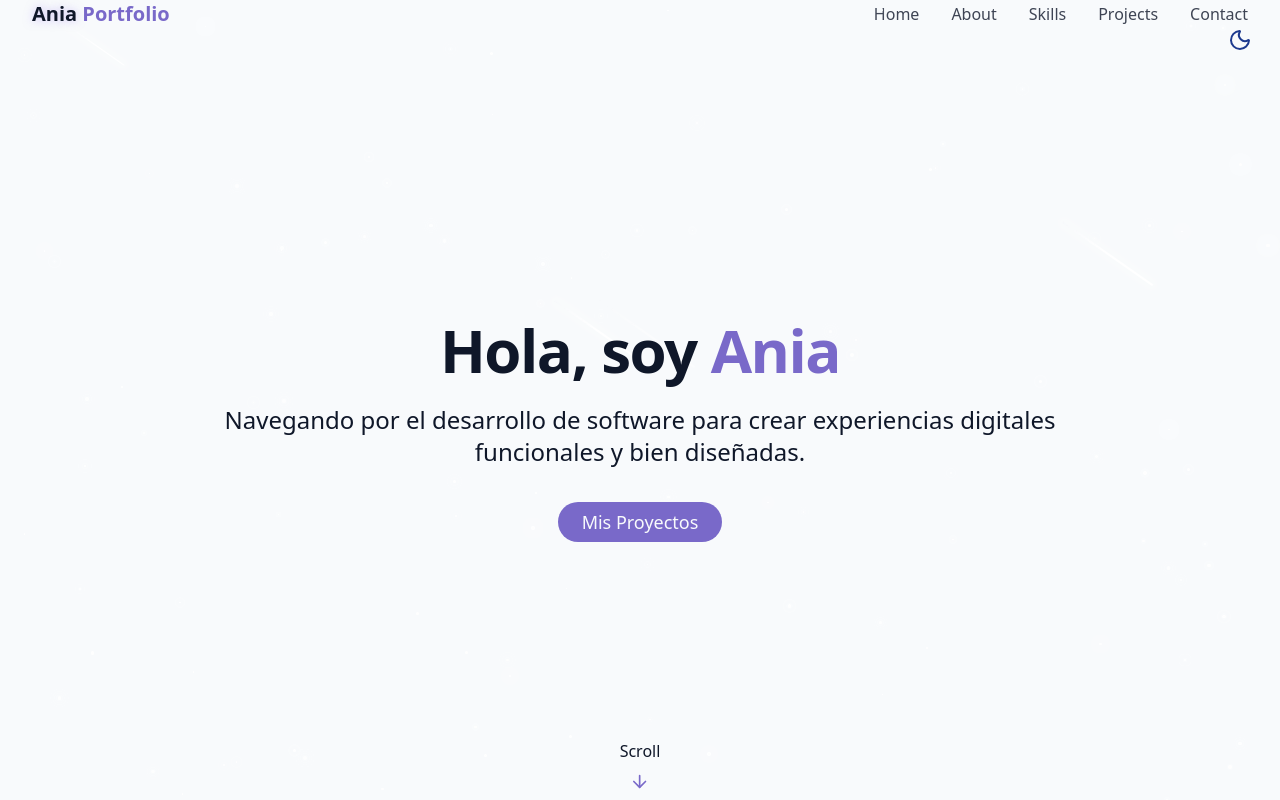
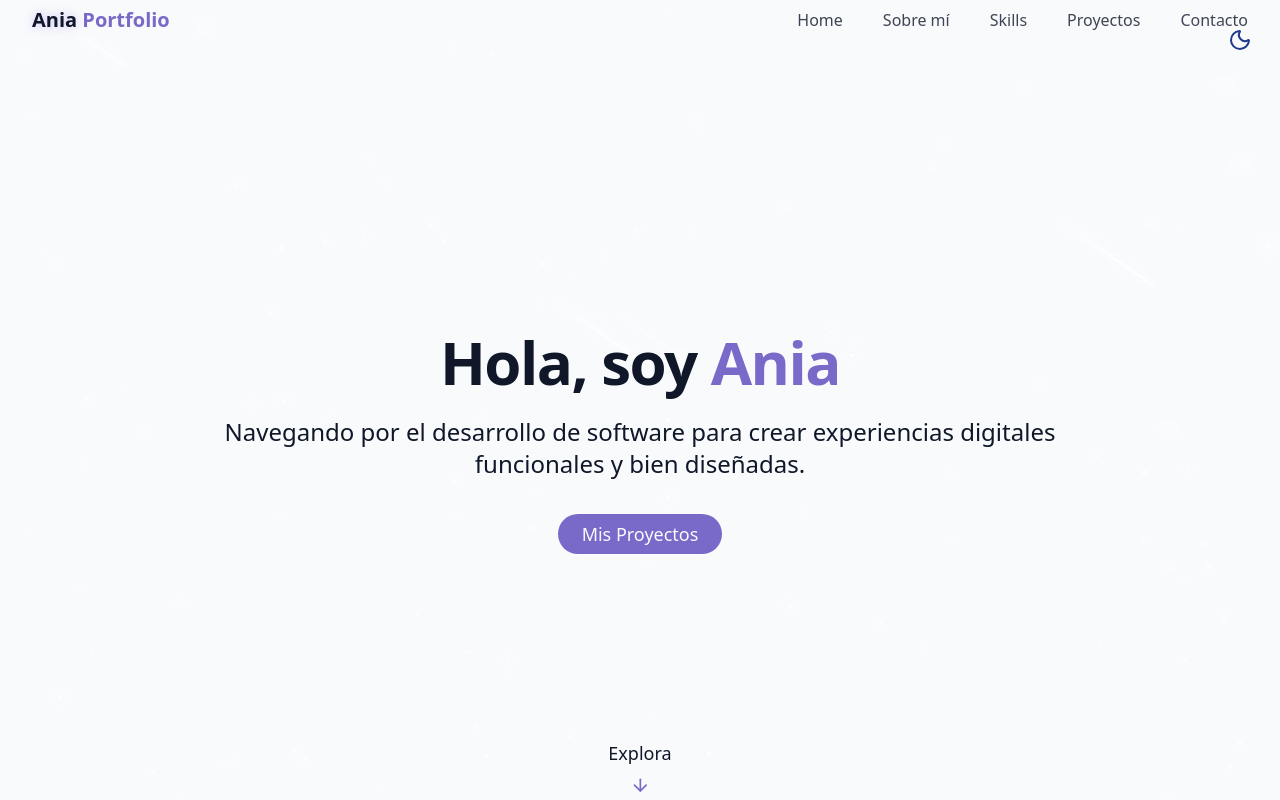
Before and after one commit to Bl4nc018/web-portfolio, a React (Vite) app: page / in a window 1280 px wide. Shown: the top 800 px of the page. Built offline with nearby package versions, Linux system fonts and the light colour scheme.

Commit message:
fix: fixed padding and adjusted some texts

```diff
--- a/src/components/AboutSection.jsx
+++ b/src/components/AboutSection.jsx
@@ -2,7 +2,7 @@ import { Code, BookOpen, User } from "lucide-react";
 
 export const AboutSection = () => {
     return (
-        <section id="about" className="py-50 px-4 relative">
+        <section id="about" className="py-50 md:py-50 px-4 relative">
             <div className="container mx-auto max-2-5xl">
 
                 <h2 className="text-4xl md:text-5xl font-bold mb-12 text-center"> Acerca de <span className="text-primary"> mí </span> </h2>
--- a/src/components/HeroSection.jsx
+++ b/src/components/HeroSection.jsx
@@ -29,8 +29,8 @@ export const HeroSection = () => {
                 </div>
             </div>
 
-            <div className="absolute bottom-8 left-1/2 transform -translate-x-1/2 flex flex-col items-center animate-bounce">
-                <span className="text-muted-foreground mb-2"> Scroll </span>
+            <div className="absolute bottom-10 left-1/2 transform -translate-x-1/2 flex flex-col items-center animate-bounce">
+                <span className="text-muted-foreground mb-2 text-lg"> Explora </span>
                 <ArrowDown className="h-5 w-5 text-primary"/>
             </div>
         </section>
--- a/src/components/Navbar.jsx
+++ b/src/components/Navbar.jsx
@@ -5,10 +5,10 @@ import { Menu, X } from "lucide-react";
 
 const navItems = [
     { name: "Home", href: "#hero" },
-    { name: "About", href: "#about" },
+    { name: "Sobre mí", href: "#about" },
     { name: "Skills", href: "#skills" },
-    { name: "Projects", href: "#projects" },
-    { name: "Contact", href: "#contact" },
+    { name: "Proyectos", href: "#projects" },
+    { name: "Contacto", href: "#contact" },
 ];
 
 export const Navbar = () => {
@@ -16,13 +16,9 @@ export const Navbar = () => {
     const [isMenuOpen, setIsMenuOpen] = useState(false);
 
     useEffect(() => {
-        const handleScroll = () => {
-            setIsScrolled(window.scrollY > 10);
-        }
-
+        const handleScroll = () => {setIsScrolled(window.scrollY > 10);}
         window.addEventListener("scroll", handleScroll);
         return () => window.removeEventListener("scroll", handleScroll);
-
     }, []);
 
     return (
@@ -44,7 +40,7 @@ export const Navbar = () => {
                 </a>
 
                 {/* Desktop Nav. */}
-                <div className="hidden md:flex space-x-8">
+                <div className="hidden md:flex space-x-10 py-2">
                     {navItems.map((item, key) => (
                         <a
                             key={key}
```
